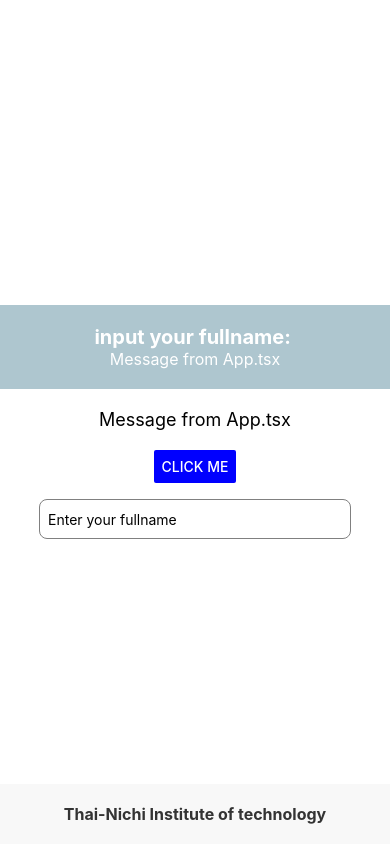
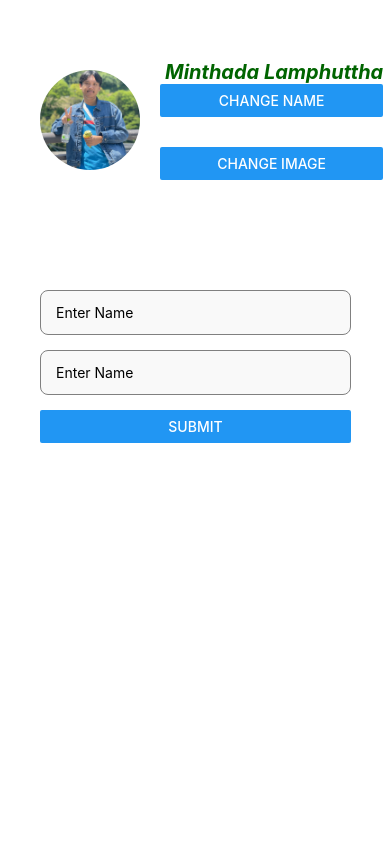
Before and after one commit to MasterAvocado1150/2113110957_React, a React Native app: screen / in a window 390 px wide. Built offline with nearby package versions, Linux system fonts and the light colour scheme.

Commit message:
Login Example

```diff
--- a/App.tsx
+++ b/App.tsx
@@ -5,44 +5,15 @@
 import Content from "./components/Content";
 import { stylesPractice } from "./styles/style";
 import React, { useState, useEffect } from "react";
+import ProfileScreen from "./components/ProfileScreen";
+import Login from "./components/Login";
 
 export default function App(): React.JSX.Element {
-  const [fullname, setfullname] = useState("");
-  const [message, setmessage] = useState("Message from App.tsx");
-  const [footerMessage, setFooterMessage] = useState(
-    "Thai-Nichi Institute of technology"
-  );
+  return (
+    <View>
+      <ProfileScreen />
 
-  useEffect(() => {
-    console.log("Component has mounted");
-  }, []);
-
-  useEffect(() => {
-    console.log(`Fullname has changed to : ${fullname}`);
-  }, [fullname]);
-
-  const handleButtonClick = () =>{
-    Alert.alert("Hello" , `Input your fullname : ${fullname}`);
-  }
-
-  return (
-    <View style={styles.container}>
-      <AppHeader fullname={fullname} message={message} />
-
-      {/* <Content message={message} fullname= {fullname}/> */}
-      <Content message={message} onButtonClick = {handleButtonClick}/>
-
-      <AppFooter footerMessage={footerMessage} />
-      {/* <StatusBar style="auto" /> */}
-
-      <View style={{alignItems:"center"}}>
-        <TextInput
-          style={stylesPractice.input}
-          placeholder="Enter your fullname"
-          value={fullname}
-          onChangeText={setfullname}
-        />
-      </View>
+      <Login/>
     </View>
   );
 }
--- /dev/null
+++ b/components/Login.tsx
@@ -0,0 +1,22 @@
+import { View, Text, TextInput, Button } from 'react-native'
+import React from 'react'
+import { stylesLogin } from '../styles/style'
+
+const Login = () => {
+  return (
+    <View style = {stylesLogin.container}>
+      <TextInput
+          style={stylesLogin.input}
+          placeholder="Enter Name"
+        />
+        <TextInput
+          style={stylesLogin.input}
+          placeholder="Enter Name"
+        />
+
+        <Button title='Submit'/>
+    </View>
+  )
+}
+
+export default Login
--- a/styles/style.ts
+++ b/styles/style.ts
@@ -99,4 +99,27 @@
     }
 });
 
-export {stylesPractice};
+const stylesLogin = StyleSheet.create({
+  container: {
+  justifyContent: "center",
+  padding: 20,
+  marginTop: 50,
+  marginLeft: 20,
+  marginRight: 20,
+  backgroundColor: '#ffffff', // ต้งัค่าสีพ้ืนหลงัเป็นสีขาว
+  borderRadius: 10, // เพิ่มความมนให้กบัขอบคอนเทนเนอร์
+  elevation: 3, // เพิ่มเงาให้กบัคอนเทนเนอร์(เฉพาะ Android)
+  width: '90%', // ต้งัความกวา้งของ container ให้เต็มหน้าจอ
+  },
+  input: {
+  height: 45, // เพิ่มความสูงของ TextInput
+  borderColor: "gray", // เปลี่ยนสีขอบเป็นสีเทาอ่อน
+  borderWidth: 1,
+  borderRadius: 8, // เพิ่มความมนให้กบัขอบ TextInput
+  marginBottom: 15, // เพิ่มระยะห่างดา้นล่างระหวา่ ง TextInput
+  paddingHorizontal: 15, // เพิ่มระยะห่างภายใน TextInput
+  backgroundColor: "#f9f9f9", // ต้งัค่าสีพ้ืนหลงัของ TextInput
+  },
+  });
+
+export {stylesPractice, stylesLogin};
```
Also changed, not shown: App3Usestate.tsx (added, +56 -0 lines).
